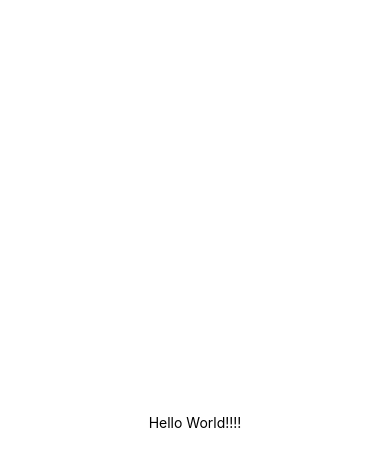
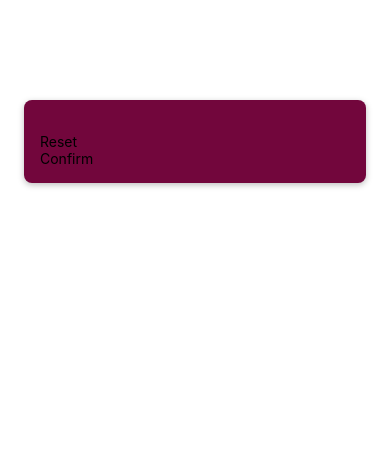
Before and after one commit to tomd323/RN-MiniGame, a React Native app: screen / in a window 390 px wide. Shown: the top 466 px of the page. Built offline with nearby package versions, Linux system fonts and the light colour scheme.

Commit message:
adding shadows to ios and android

```diff
--- a/App.js
+++ b/App.js
@@ -1,20 +1,12 @@
 import { StatusBar } from 'expo-status-bar';
 import { StyleSheet, Text, View } from 'react-native';
+import StartGameScreen from './screens/StartGameScreen';
 
 export default function App() {
   return (
-    <View style={styles.container}>
-      <Text>Hello World!!!!</Text>
-      <StatusBar style="auto" />
-    </View>
+    <StartGameScreen />
+
   );
 }
 
-const styles = StyleSheet.create({
-  container: {
-    flex: 1,
-    backgroundColor: '#fff',
-    alignItems: 'center',
-    justifyContent: 'center',
-  },
-});
+const styles = StyleSheet.create({});
--- /dev/null
+++ b/components/PrimaryButton.js
@@ -0,0 +1,15 @@
+import { View, Pressable, Text, StyleSheet } from "react-native";
+
+
+
+function PrimaryButton({ children }) {
+    return (
+        <View>
+            <Text>{children}</Text>
+        </View>
+    );
+}
+
+export default PrimaryButton;
+
+const styles = StyleSheet.create({});
--- /dev/null
+++ b/screens/StartGameScreen.js
@@ -0,0 +1,37 @@
+import { View, Pressable, TextInput, StyleSheet } from 'react-native';
+import PrimaryButton from '../components/PrimaryButton';
+
+
+
+function StartGameScreen() {
+    return (
+        <View style={styles.inputContainer}>
+            <TextInput />
+            <PrimaryButton>Reset</PrimaryButton>
+            <PrimaryButton>Confirm</PrimaryButton>
+        </View>
+
+    );
+
+}
+
+export default StartGameScreen;
+
+const styles = StyleSheet.create({
+    inputContainer: {
+        marginTop: 100,
+        marginHorizontal: 24,
+        borderRadius: 8,
+        padding: 16,
+        backgroundColor: '#72063c',
+        elevation: 8, // shadow on Android
+        shadowColor: 'black', // shadow on iOS
+        shadowOffset: { width: 0, height: 2 }, // shadow on iOS
+        shadowOpacity: 0.26, // shadow on iOS
+        shadowRadius: 6, // shadow on iOS
+
+    },
+
+
+
+});
```
Also changed, not shown: screens/GameOverScreen.js (added), screens/GameScreen.js (added).
